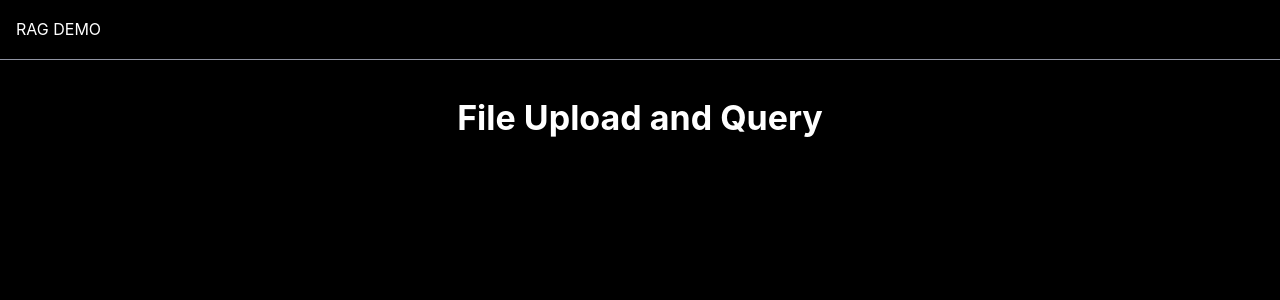
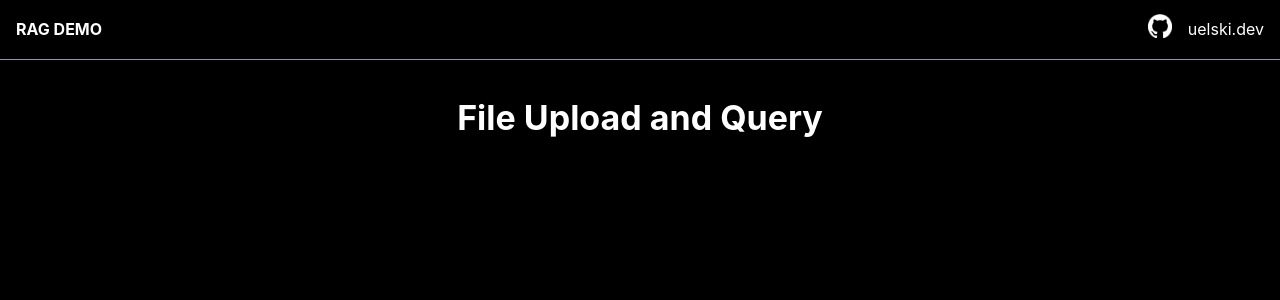
Before and after one commit to uelski/rag-context-client, a React (Vite) app: page / in a window 1280 px wide. Shown: the top 300 px of the page. Built offline with nearby package versions, Linux system fonts and the light colour scheme.

Commit message:
add appshell header external links

```diff
--- a/src/App.tsx
+++ b/src/App.tsx
@@ -1,5 +1,6 @@
 import '@mantine/core/styles.css';
-import { AppShell, Box, Container, createTheme, Group, MantineProvider, Title, type MantineColorsTuple } from '@mantine/core';
+import { AppShell, Box, Flex, Container, createTheme, Group, MantineProvider, Title, type MantineColorsTuple, Text } from '@mantine/core';
+import { NavLinks } from './components';
 
 const myColor: MantineColorsTuple = [
   '#f1f4fe',
@@ -30,9 +31,12 @@ function App() {
         padding="md"
         >
           <AppShell.Header withBorder={true} style={{ borderColor: theme!.colors!.myColor![4] }} >
-            <Group bg="black" c="white" h="100%" px="md">
-              RAG DEMO
-            </Group>
+            <Flex bg="black" c="white" h="100%" justify="space-between">
+              <Group bg="black" c="white" h="100%" px="md">
+                <Text fw={700}>RAG DEMO</Text>
+              </Group>
+              <NavLinks />
+            </Flex>
           </AppShell.Header>
           <AppShell.Main>
             <Container p="lg">
--- /dev/null
+++ b/src/components/NavLinks/NavLink.tsx
@@ -0,0 +1,10 @@
+import {Text} from "@mantine/core";
+
+export function NavLink({ label, href, icon }: { label?: string, href: string, icon?: string }) {
+    return (
+        <a style={{ color: "white", textDecoration: "none" }} target="_blank" href={href}>
+            {icon && <img src={icon} alt={href} width={24} height={24} />}
+            {label && <Text>{label}</Text>}
+        </a>
+    )
+}
--- /dev/null
+++ b/src/components/NavLinks/NavLinks.tsx
@@ -0,0 +1,19 @@
+import { NavLink } from "./NavLink";
+import { Box, Group } from "@mantine/core";
+
+const links = [
+    { label: "", href: "https://github.com/uelski/rag-context-client", icon: "github-mark-white.png" },
+    { label: "uelski.dev", href: "https://www.uelski.dev/" }
+];
+
+export function NavLinks() {
+    return (
+        <Group pr="md">
+            {links.map((link) => (
+                <Box key={link.href}>
+                    <NavLink key={link.href} label={link.label} href={link.href} icon={link.icon} />
+                </Box>
+            ))}
+        </Group>
+    );
+}
--- /dev/null
+++ b/src/components/index.ts
@@ -0,0 +1 @@
+export * from "./NavLinks/NavLinks";
```
Also changed, not shown: public/github-mark-white.png (added).
